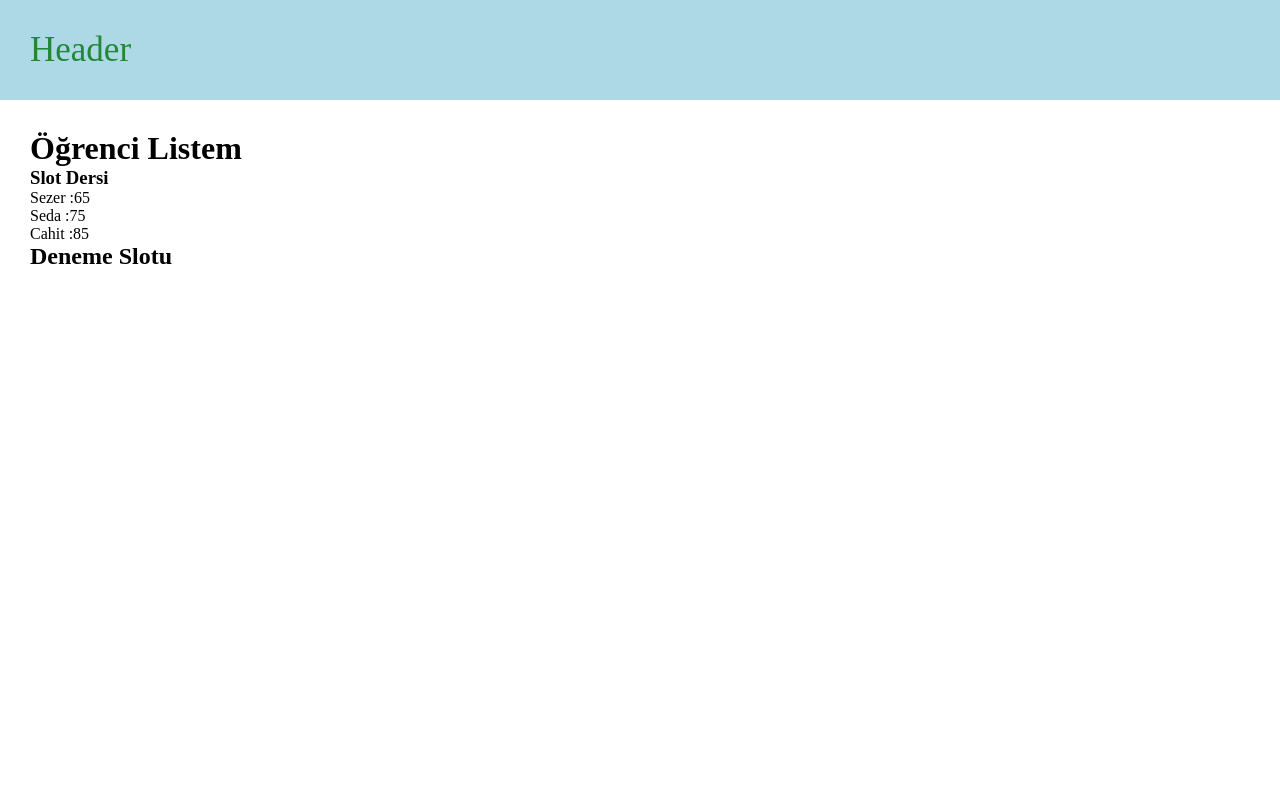
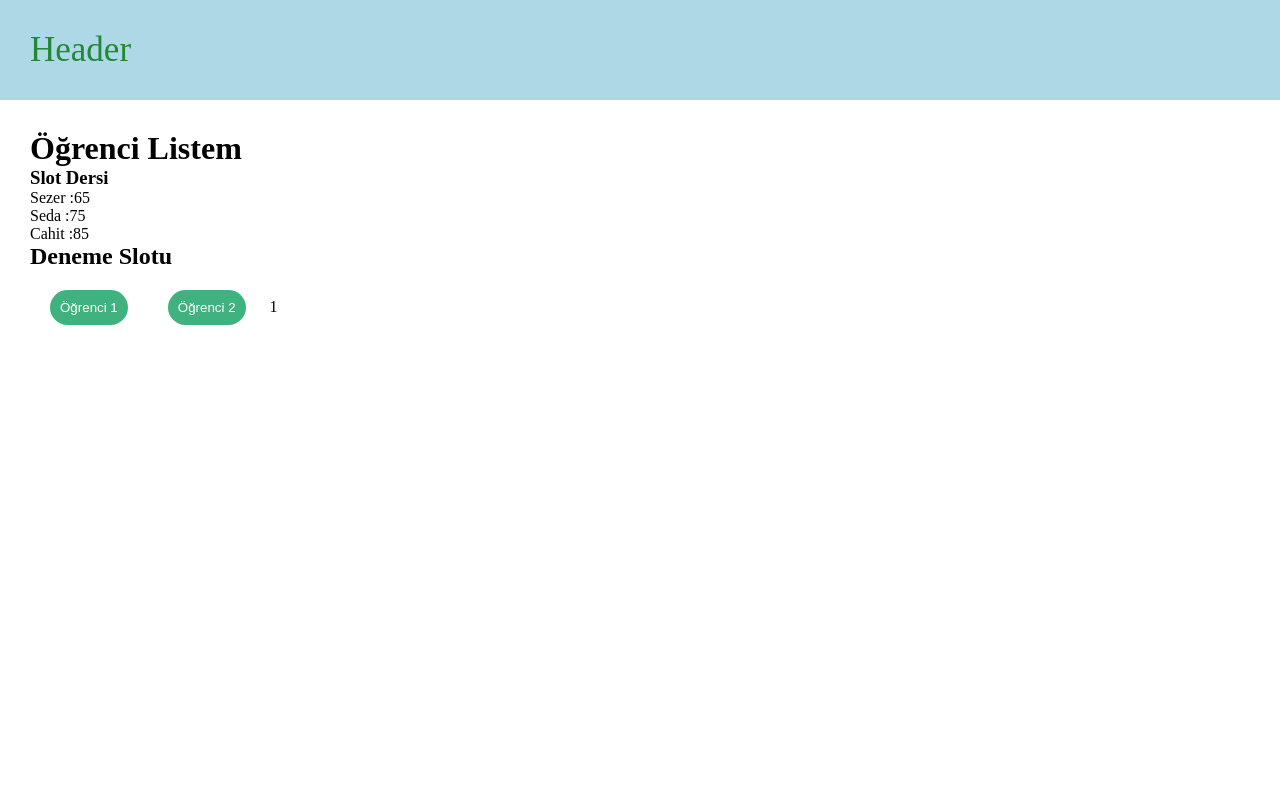
Before and after one commit to Sezer5/VueCompositionApiFirstProject, a Vue app: page / in a window 1280 px wide. Shown: the top 800 px of the page. Built offline with nearby package versions, Linux system fonts and the light colour scheme.

Commit message:
Dinamik Component Yapısı Bitti

```diff
--- a/src/App.vue
+++ b/src/App.vue
@@ -20,6 +20,11 @@
                 <h2>Deneme Slotu</h2>
               </template>
          </Studentscore>
+         <button @click="activeComp=StudentOne">Öğrenci 1</button>
+         <button @click="activeComp=StudentTwo">Öğrenci 2</button>
+         <!-- <StudentOne v-if="activeComp === StudentOne" />
+         <StudentTwo v-if="activeComp === StudentTwo" /> -->
+         <component :is="activeComp"></component>
       </div>
     <Footer />
   </div>
@@ -33,7 +38,11 @@ import Footer from '@/components/Fixed/Footer.vue'
 import Person from '@/components/UserInformation/Person.vue'
 import Students from '@/components/Students/Students.vue'
 import Studentscore from '@/components/Students/Studentscore.vue'
-import {ref} from 'vue'
+import StudentOne from '@/components/StudentsMath/StudentOne.vue'
+import StudentTwo from '@/components/StudentsMath/StudentTwo.vue'
+import {ref,shallowRef} from 'vue'
+
+const activeComp = shallowRef(StudentOne)
     // export default{
     //     setup(){
     //       const name='Sezer Ünalmış';
--- /dev/null
+++ b/src/components/StudentsMath/StudentOne.vue
@@ -0,0 +1,11 @@
+<template>
+    1
+</template>
+
+<script setup>
+
+</script>
+
+<style>
+
+</style>
--- /dev/null
+++ b/src/components/StudentsMath/StudentTwo.vue
@@ -0,0 +1,11 @@
+<template>
+    2
+</template>
+
+<script setup>
+
+</script>
+
+<style>
+
+</style>
```
